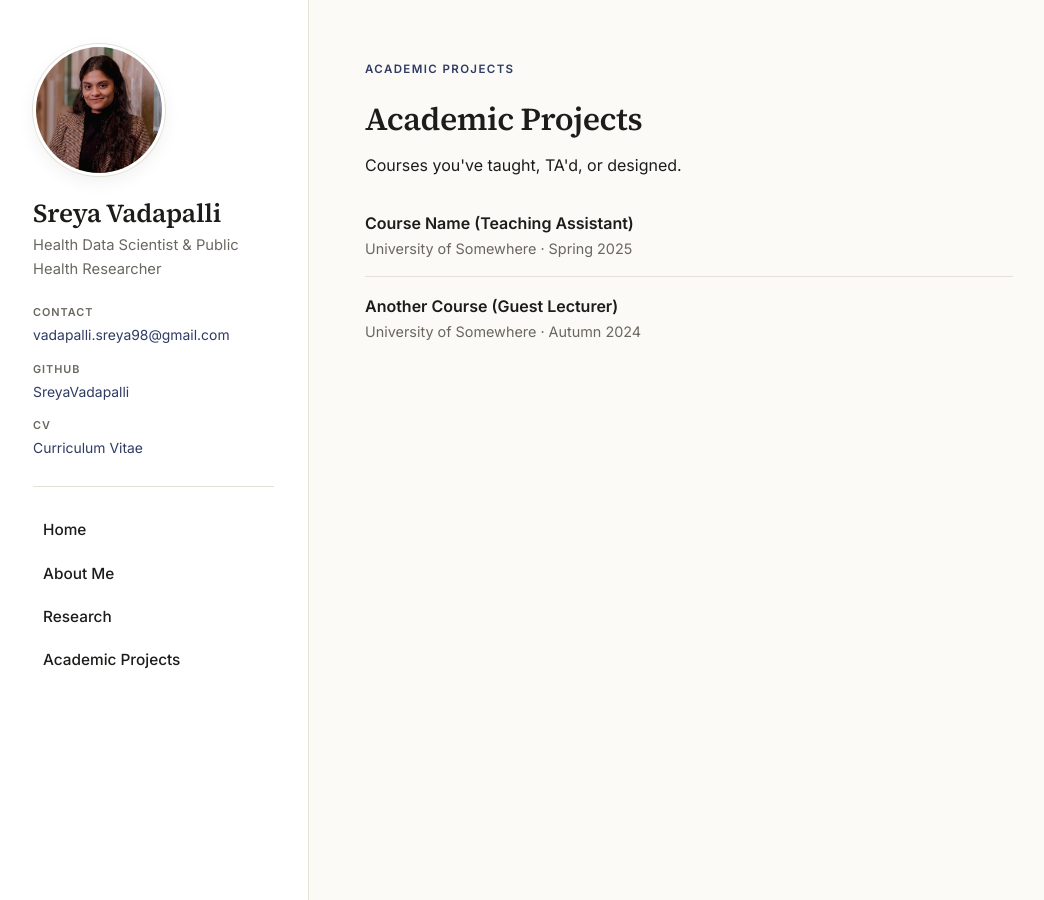
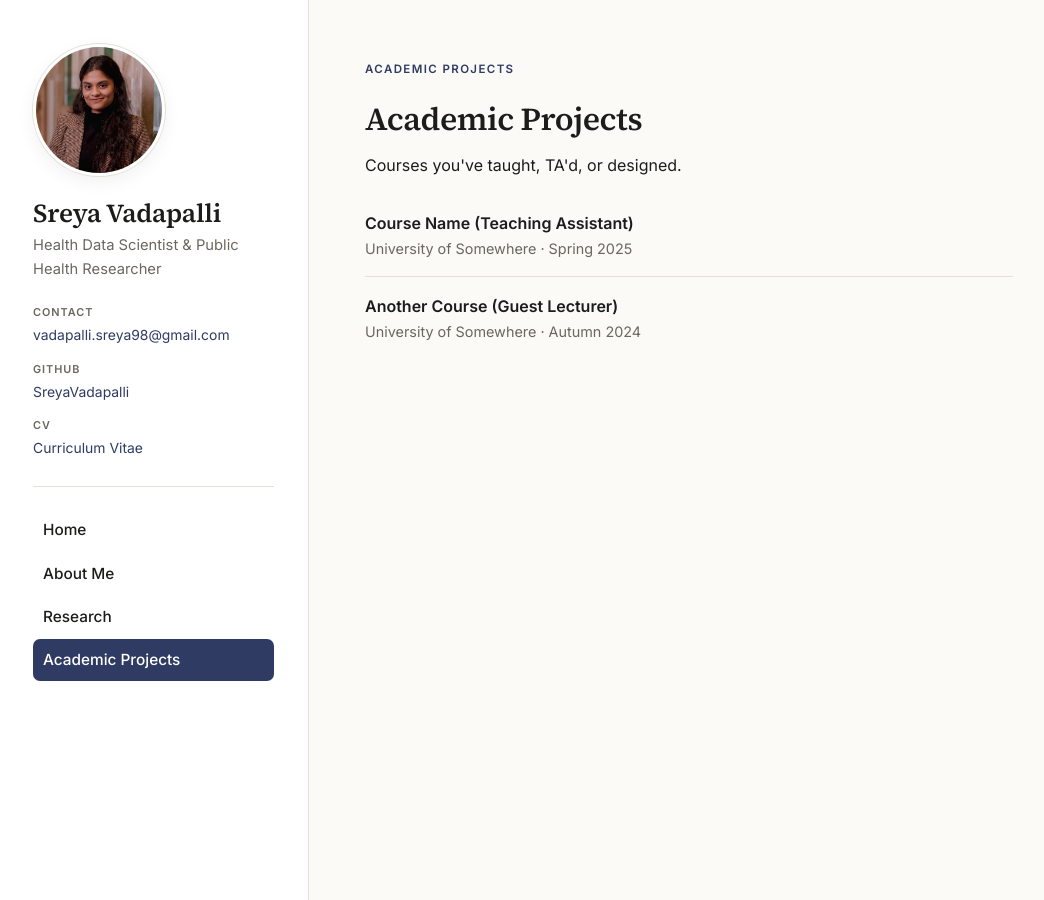
Before and after one commit to SreyaVadapalli/SreyaVadapalli.github.io, a Jekyll site: the page built from academic-projects.html, in a window 1280 px wide. Shown: the whole page, without its empty margins (51-1095 px from the left). Built offline with Jekyll 4.4.1, drawn with Linux system fonts in a browser that asks for light colours.

```diff
--- a/_layouts/default.html
+++ b/_layouts/default.html
@@ -41,7 +41,7 @@
       <a href="{{ '/' | relative_url }}"          class="{% if u == '/' %}active{% endif %}">Home</a>
       <a href="{{ '/about-me/' | relative_url }}" class="{% if u contains 'about-me' %}active{% endif %}">About Me</a>
       <a href="{{ '/research/' | relative_url }}" class="{% if u contains 'research' %}active{% endif %}">Research</a>
-      <a href="{{ '/academic projects/' | relative_url }}" class="{% if u contains 'academic projects' %}active{% endif %}">Academic Projects</a>
+      <a href="{{ '/academic-projects/' | relative_url }}" class="{% if u contains 'academic-projects' %}active{% endif %}">Academic Projects</a>
     </nav>
   </aside>
 
```
